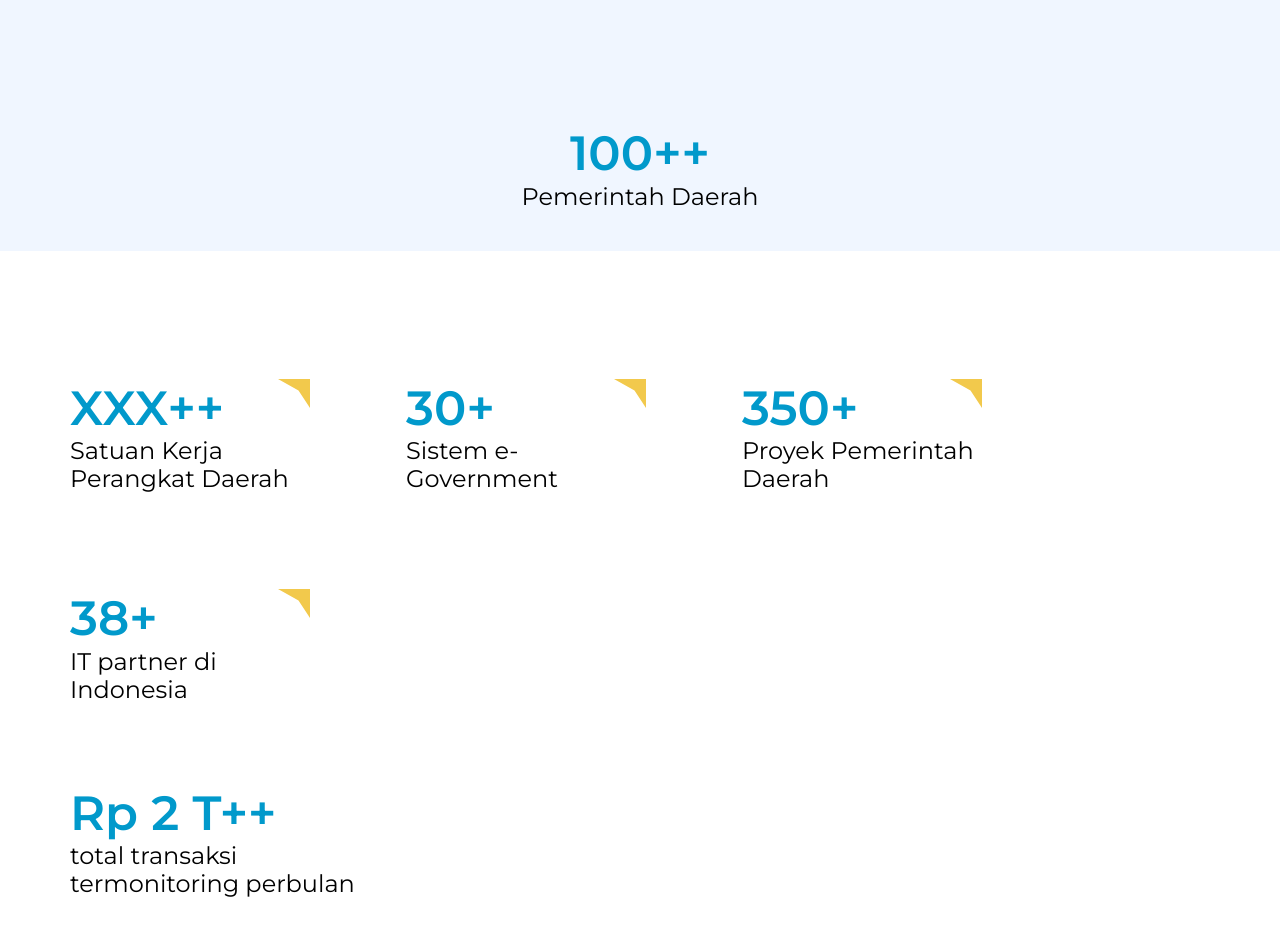
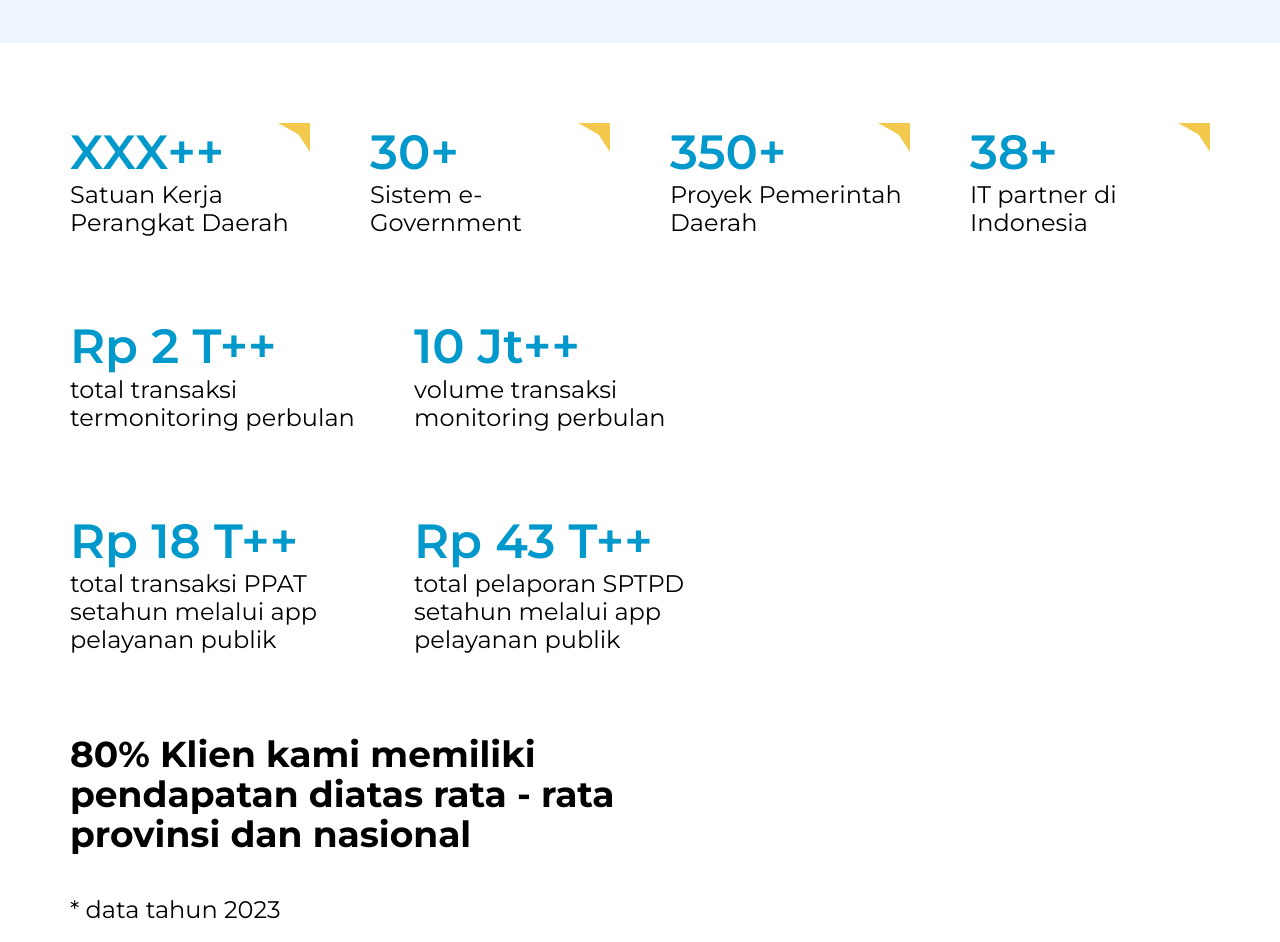
Before and after one commit to Miqman/LandingPageCartenzNextJs, a Next.js app: page / in a window 1280 px wide. Shown: the part 1850-2792 px from the top of the page. Built offline with nearby package versions, Linux system fonts and the light colour scheme.

Commit message:
update responsive highlight2

```diff
--- a/src/app/highlight2.tsx
+++ b/src/app/highlight2.tsx
@@ -76,7 +76,7 @@ function BoxHighlight2({
   description: string;
 }) {
   return (
-    <div className="max-w-[15rem] lg:max-w-[21.25rem]">
+    <div className="max-w-[15rem] lg:max-w-[21.25rem] lg:mb-20 md:mb-20">
       <div>
         <h3 className="text-[#0199CB] text-[3rem] font-semibold leading-[3.657rem]">
           {title}
@@ -91,12 +91,12 @@ export function Highlight2() {
   return (
     <section className="">
       <div className="container mx-auto">
-        <h2 className="font-bold text-[32px] leading-10 mb-5">
+        <h2 className="font-bold text-[20px] px-8 leading-6 lg:px-0 lg:text-[32px] lg:leading-10 mb-5">
           Cartenz dalam angka
         </h2>
       </div>
       <div className="bg-[#F0F6FF]">
-        <div className="container flex items-center justify-center gap-20 lg:gap-36 py-10 px-4 mx-auto flex-wrap">
+        <div className="container flex md:justify-between lg:justify-between gap-20 py-10 justify-center mx-auto flex-wrap">
           {/* <div className="container grid grid-cols-3 lg:grid-cols-7 items-center py-10 px-4 gap-10 mx-auto"> */}
           <div className="">
             <img src="/image/logos/1Daerah.svg" alt="1daerah" />
@@ -122,9 +122,9 @@ export function Highlight2() {
         </div>
       </div>
 
-      <div className="container mx-auto mt-10 lg:mt-32 relative">
+      <div className="container mx-auto mt-10 lg:mt-20 relative">
         {/* <div className="col-span-2 grid grid-cols-1 gap-10 sm:grid-cols-3 "> */}
-        <div className="flex gap-24 justify-center lg:justify-normal flex-wrap">
+        <div className="flex gap-24 justify-center lg:justify-between md:justify-between md:gap-0 lg:gap-0 flex-wrap">
           {FEATURES.map(({ title, description }) => (
             <BoxHighlight key={title} title={title} description={description} />
           ))}
@@ -146,8 +146,8 @@ export function Highlight2() {
           </div>
         </div> */}
 
-        <div className="lg:w-3/5 mt-20">
-          <div className="flex gap-20 justify-center lg:justify-normal flex-wrap">
+        <div className="lg:w-3/5 md:w-3/5 mt-20">
+          <div className="flex gap-20 justify-center lg:justify-between md:justify-between md:gap-0 lg:gap-0 flex-wrap">
             {FEATURES2.map(({ title, description }) => (
               <BoxHighlight2
                 key={title}
@@ -158,7 +158,7 @@ export function Highlight2() {
           </div>
         </div>
 
-        <div className="lg:w-3/5 mt-20 text-center lg:text-left">
+        <div className="lg:w-3/5 mt-20 md:mt-0 lg:mt-0 text-center lg:text-left">
           <p className="font-bold text-2xl lg:text-4xl">
             80% Klien kami memiliki pendapatan diatas rata - rata provinsi dan
             nasional
```
